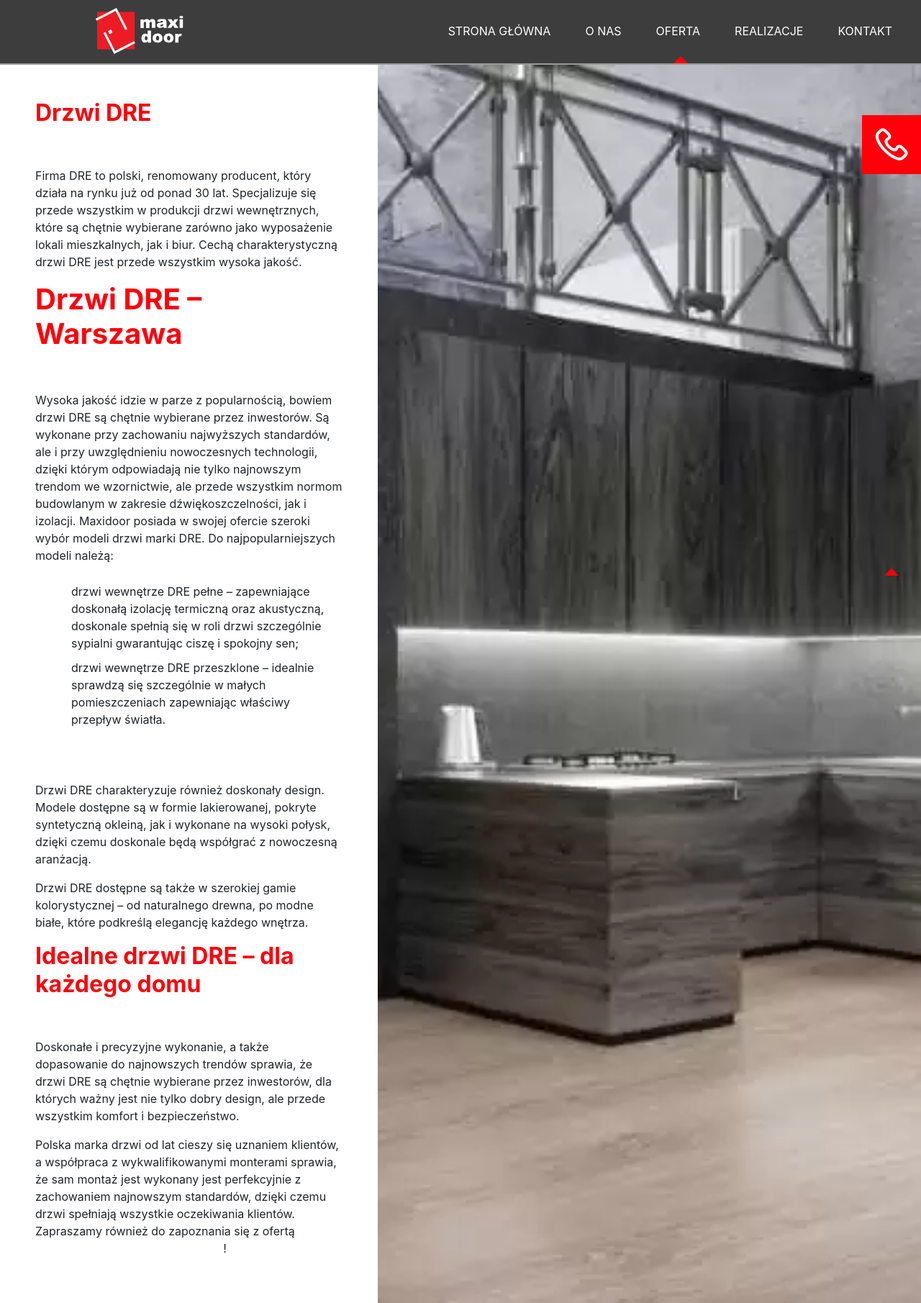
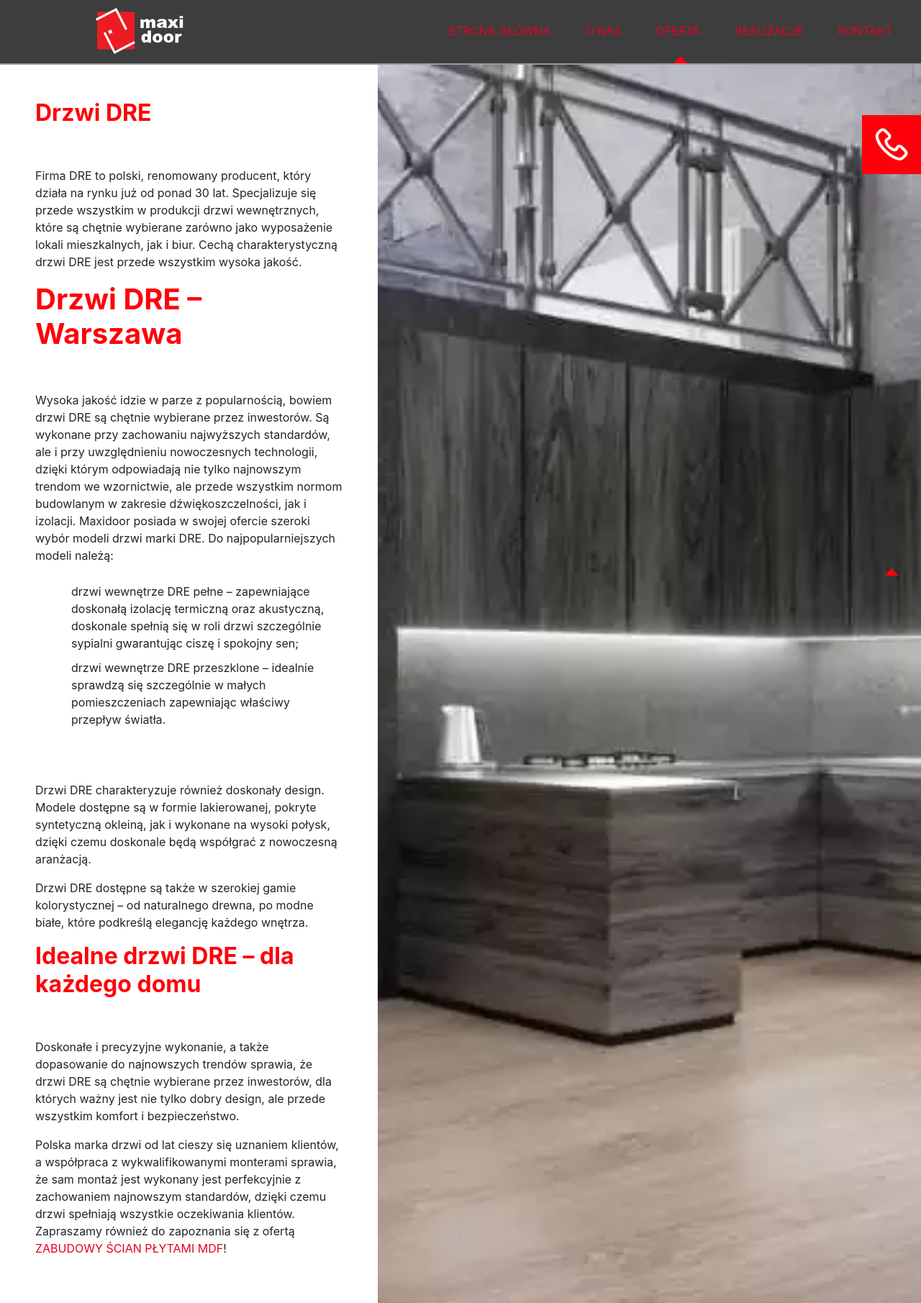
Before and after one commit to maxidoor/maxidoor.github.io, a PHP site: page /drzwi-dre.html in a window 1280 px wide. Shown: the whole page at 72% size. Run offline with PHP 8.4, Linux system fonts and the light colour scheme.

Commit message:
Update main.css

```diff
--- a/files/css/main.css
+++ b/files/css/main.css
@@ -2,6 +2,8 @@
   top: 78px;
   position: absolute;
 }
+a{
+color:#e60026!important; }
 
 .menu-link {
   top: 23px;
```
